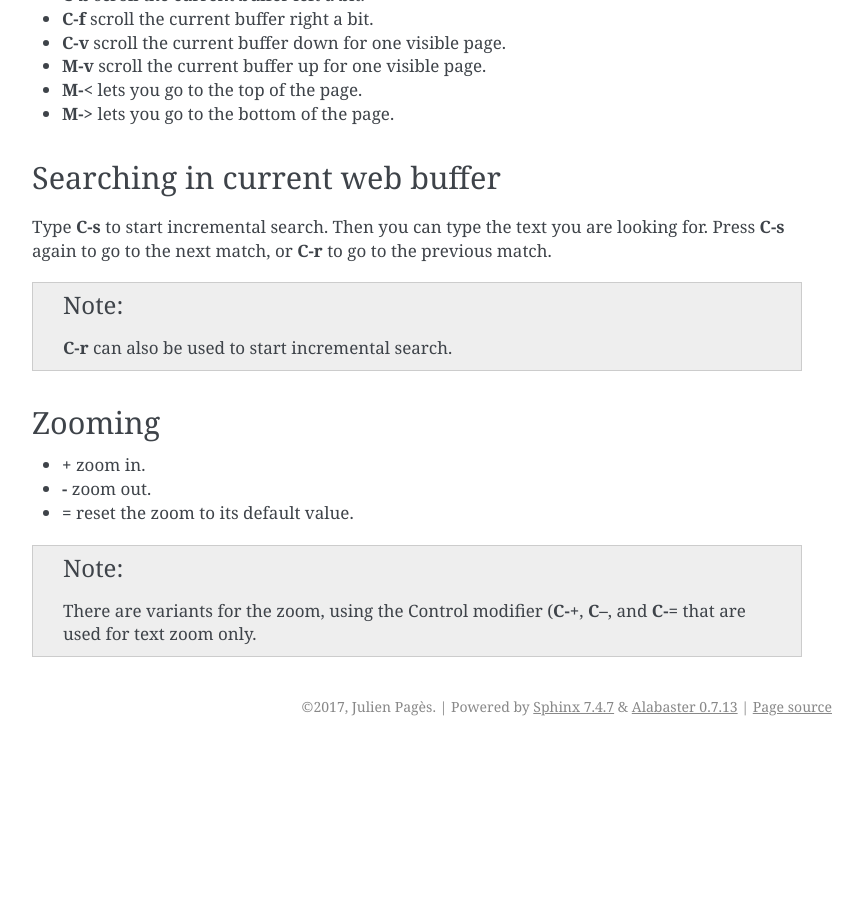
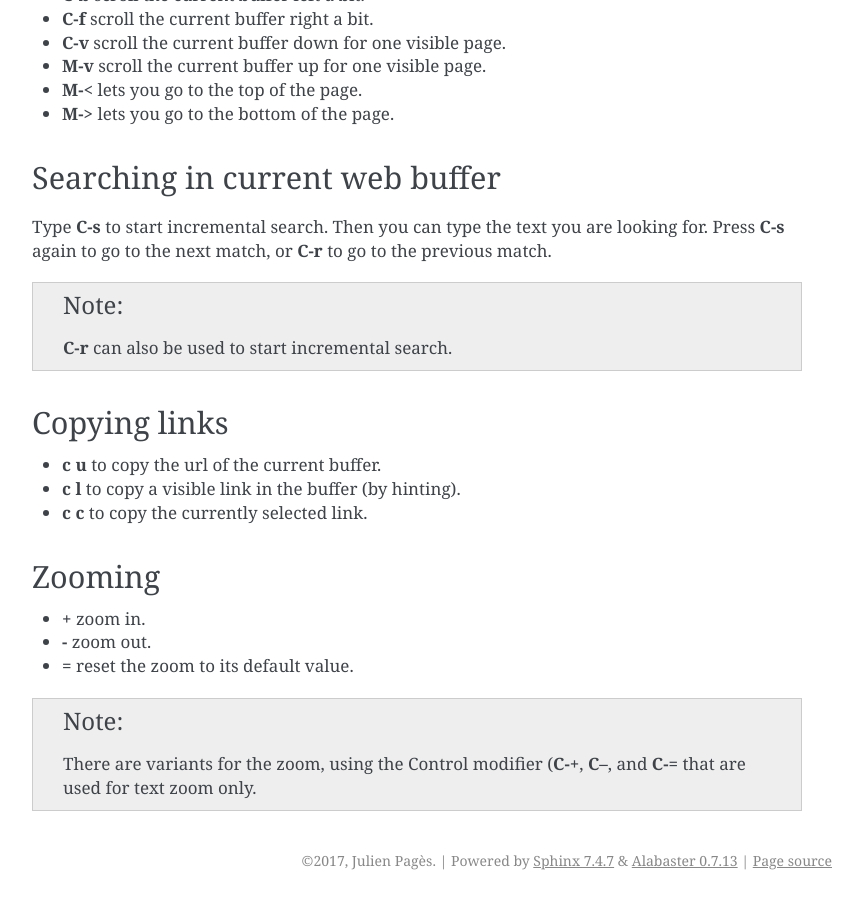
Before and after one commit to parkouss/webmacs, a Sphinx documentation site: the page built from docs/basic_usage.rst, in a window 1280 px wide and 900 px high, scrolled down 3516 px. Shown: the whole window, without its empty margins (333-1196 px from the left). Built offline with Sphinx 7.4.7, drawn with Linux system fonts in a browser that asks for light colours; pages that are not in the unit, such as notebooks, are missing from menus; before the commit the page ends 4262 px from its top, so only the background shows below that.

Commit message:
[doc] add documentation to copy links

```diff
--- a/docs/basic_usage.rst
+++ b/docs/basic_usage.rst
@@ -206,6 +206,14 @@ to the previous match.
   :key:`C-r` can also be used to start incremental search.
 
 
+Copying links
+*************
+
+- :key:`c u` to copy the url of the current buffer.
+- :key:`c l` to copy a visible link in the buffer (by hinting).
+- :key:`c c` to copy the currently selected link.
+
+
 Zooming
 *******
 
```
